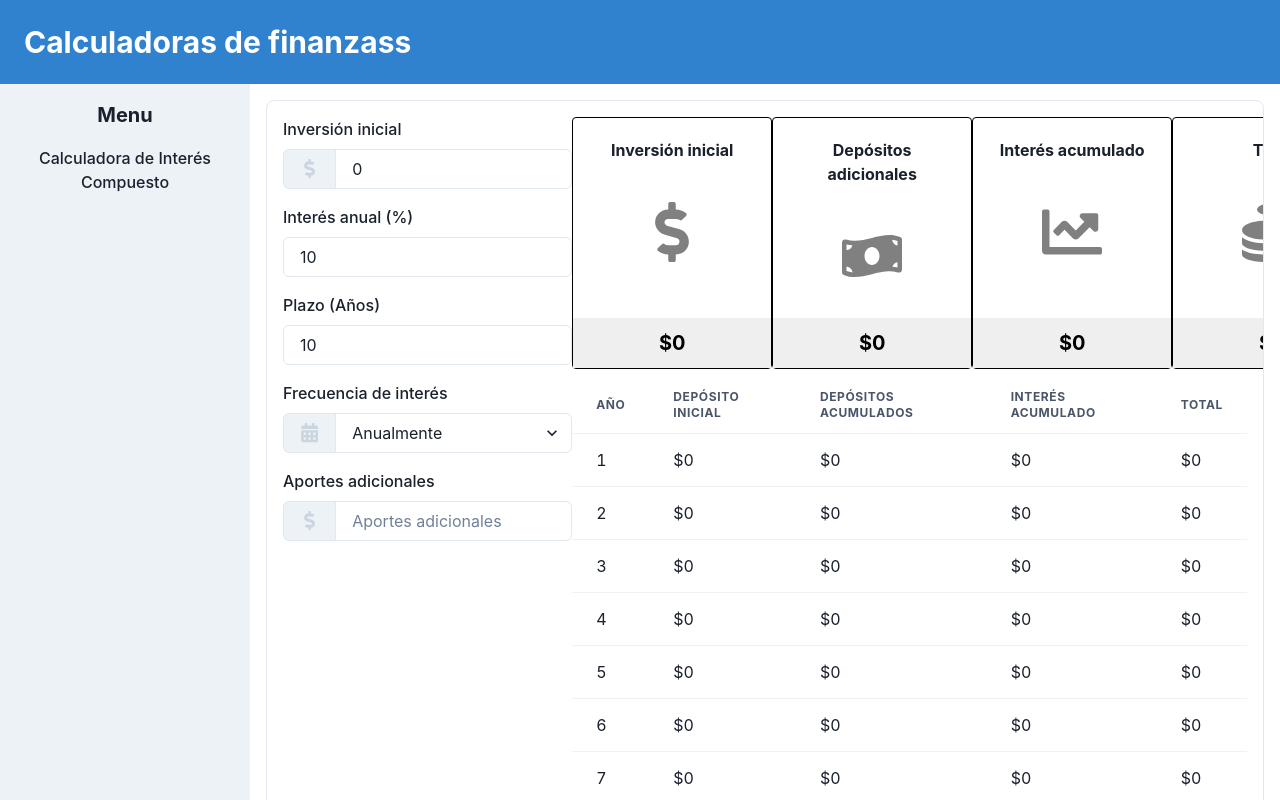
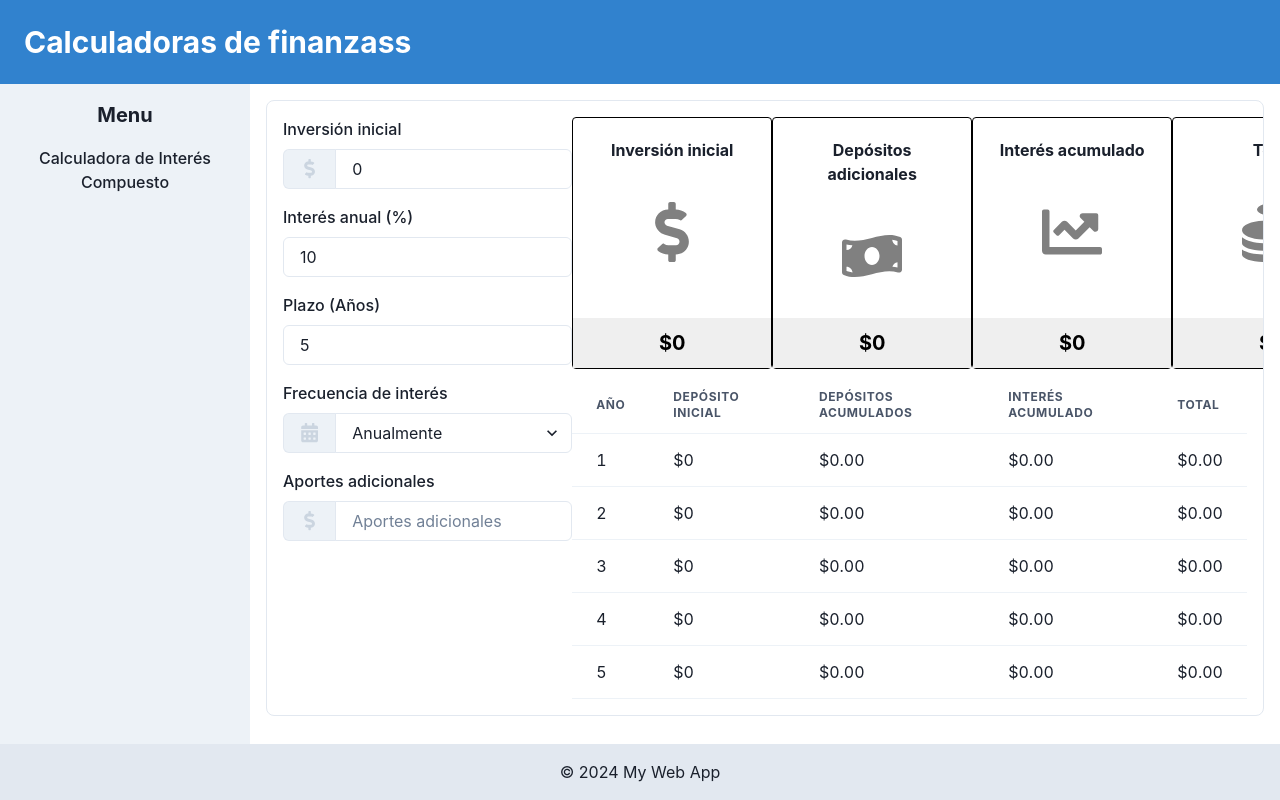
Before and after one commit to dasbego/finance-calculators, a React (Vite) app: page / in a window 1280 px wide. Shown: the top 800 px of the page. Built offline with nearby package versions, Linux system fonts and the light colour scheme.

Commit message:
fix calculator

```diff
--- a/src/components/CompounInterestCalculator.tsx
+++ b/src/components/CompounInterestCalculator.tsx
@@ -26,58 +26,58 @@ import {
 } from "react-icons/fa"; // Added new icons
 import ResultCard from "./ResultCard";
 
-const format = (val: string) => val.replace(/\B(?=(\d{3})+(?!\d))/g, ",");
+interface InvestmentGrowthData {
+  year: number;
+  initDeposit: number;
+  accumulatedDeposits: number;
+  accumulatedInterest: number;
+  total: number;
+}
+
+const FORMAT = (val: string) => val.replace(/\B(?=(\d{3})+(?!\d))/g, ",");
+const DEFAULT_RATE = 10;
+const DEFAULT_YEARS = 5;
+const DEFAULT_FREQUENCY = "annually";
 
 const CompoundInterestCalculator = () => {
   const [principal, setPrincipal] = useState<number>(0);
-  const [rate, setRate] = useState<number>(10); // Added default value of 10
-  const [years, setYears] = useState<number>(10); // Added default value of 10
-  const [result, setResult] = useState<string>("0");
+  const [rate, setRate] = useState<number>(DEFAULT_RATE);
+  const [years, setYears] = useState<number>(DEFAULT_YEARS);
   const [investmentGrowth, setInvestmentGrowth] = useState<
-    {
-      year: number;
-      initDeposit: number;
-      accumulatedDeposits: number;
-      accumulatedInterest: number;
-      total: number;
-    }[]
+    InvestmentGrowthData[]
   >([]);
-  const [frequency, setFrequency] = useState<string>("annually"); // Changed frequency state to string
+  const [frequency, setFrequency] = useState<string>(DEFAULT_FREQUENCY);
   const [additionals, setAdditionals] = useState<number>(0);
 
   const calculateCompoundInterest = () => {
-    const growthData: {
-      year: number;
-      initDeposit: number;
-      accumulatedDeposits: number;
-      accumulatedInterest: number;
-      total: number;
-    }[] = [];
+    setInvestmentGrowth([]);
+    const growthData: InvestmentGrowthData[] = [];
     let amount = principal;
     let accumulatedDeposits = 0;
     let accumulatedInterest = 0;
-    for (let i = 0; i < years; i++) {
-      const year = i + 1;
-      const interest = amount * (rate / 100);
-      accumulatedInterest += interest; // Updated accumulatedInterest
+    const periodMultiplier = getFrequencyMultiplier(frequency);
+    const adjustedRate = rate / (100 * periodMultiplier);
+
+    for (let i = 0; i < years * periodMultiplier; i++) {
+      const interest = amount * adjustedRate;
+      accumulatedInterest += interest;
       amount += interest;
-      accumulatedDeposits += additionals; // Updated accumulatedDeposits
-      amount += accumulatedDeposits * getFrequencyMultiplier(frequency); // Adjusted calculation based on frequency
+
+      accumulatedDeposits += additionals;
+      amount += additionals;
+
       const total = parseInt(amount.toFixed(2));
-      growthData.push({
-        year,
-        initDeposit: principal,
-        accumulatedDeposits,
-        accumulatedInterest,
-        total,
-      });
+      if ((i + 1) % periodMultiplier === 0) {
+        growthData.push({
+          year: i + 1,
+          initDeposit: principal,
+          accumulatedDeposits: parseFloat(accumulatedDeposits.toFixed(2)),
+          accumulatedInterest: parseFloat(accumulatedInterest.toFixed(2)),
+          total: parseFloat(total.toFixed(2)),
+        });
+      }
     }
     setInvestmentGrowth(growthData);
-    const formattedResult = new Intl.NumberFormat("en-US", {
-      style: "currency",
-      currency: "USD",
-    }).format(amount);
-    setResult(formattedResult);
   };
 
   useEffect(() => {
@@ -86,14 +86,9 @@ const CompoundInterestCalculator = () => {
 
   const getFrequencyMultiplier = (frequency: string) => {
     switch (frequency) {
-      case "annually":
-        return 1;
       case "monthly":
         return 12;
-      case "weekly":
-        return 52;
-      case "daily":
-        return 365;
+      case DEFAULT_FREQUENCY:
       default:
         return 1;
     }
@@ -115,7 +110,7 @@ const CompoundInterestCalculator = () => {
               <NumberInput
                 min={0}
                 onChange={(valueString) => setPrincipal(parseInt(valueString))}
-                value={format(principal.toString())}
+                value={FORMAT(principal.toString())}
                 onFocus={(e) => e.target.select()}
                 w="100%"
               >
@@ -165,10 +160,8 @@ const CompoundInterestCalculator = () => {
                 onChange={(e) => setFrequency(e.target.value)}
                 borderLeftRadius={0}
               >
-                <option value="annually">Anualmente</option>
+                <option value={DEFAULT_FREQUENCY}>Anualmente</option>
                 <option value="monthly">Mensualmente</option>
-                <option value="weekly">Semanalmente</option>
-                <option value="daily">Diariamente</option>
               </Select>
             </InputGroup>
           </FormControl>
@@ -196,40 +189,39 @@ const CompoundInterestCalculator = () => {
             </InputGroup>
           </FormControl>
         </VStack>
-        {/* Removed Calculate button */}
         <VStack width="70%">
           <Flex justifyContent="space-between" maxWidth={980} width="100%">
             <ResultCard
               label="Inversión inicial"
-              value={format(principal.toString())}
+              value={FORMAT(principal.toString())}
               icon={FaDollarSign}
             />
             <ResultCard
               label="Depósitos adicionales"
-              value={format(
+              value={FORMAT(
                 investmentGrowth[
                   investmentGrowth.length - 1
                 ]?.accumulatedDeposits?.toString() || "0"
               )}
-              icon={FaMoneyBillWave} // Updated icon
+              icon={FaMoneyBillWave}
             />
             <ResultCard
               label="Interés acumulado"
-              value={format(
+              value={FORMAT(
                 investmentGrowth[
                   investmentGrowth.length - 1
                 ]?.accumulatedInterest?.toString() || "0"
               )}
-              icon={FaChartLine} // Updated icon
+              icon={FaChartLine}
             />
             <ResultCard
               label="Total"
-              value={format(
+              value={FORMAT(
                 investmentGrowth[
                   investmentGrowth.length - 1
                 ]?.total?.toString() || "0"
               )}
-              icon={FaCoins} // Updated icon
+              icon={FaCoins}
             />
           </Flex>
           <Flex overflowX="auto">
@@ -247,10 +239,14 @@ const CompoundInterestCalculator = () => {
                 {investmentGrowth.map((data) => (
                   <Tr key={data.year}>
                     <Td>{data.year}</Td>
-                    <Td>${format(data.initDeposit.toString())}</Td>
-                    <Td>${format(data.accumulatedDeposits.toString())}</Td>
-                    <Td>${format(data.accumulatedInterest.toString())}</Td>
-                    <Td>${format(data.total.toString())}</Td>
+                    <Td>${FORMAT(data.initDeposit.toString())}</Td>
+                    <Td>
+                      ${FORMAT(data.accumulatedDeposits.toFixed(2).toString())}
+                    </Td>
+                    <Td>
+                      ${FORMAT(data.accumulatedInterest.toFixed(2).toString())}
+                    </Td>
+                    <Td>${FORMAT(data.total.toFixed(2).toString())}</Td>
                   </Tr>
                 ))}
               </Tbody>
```
